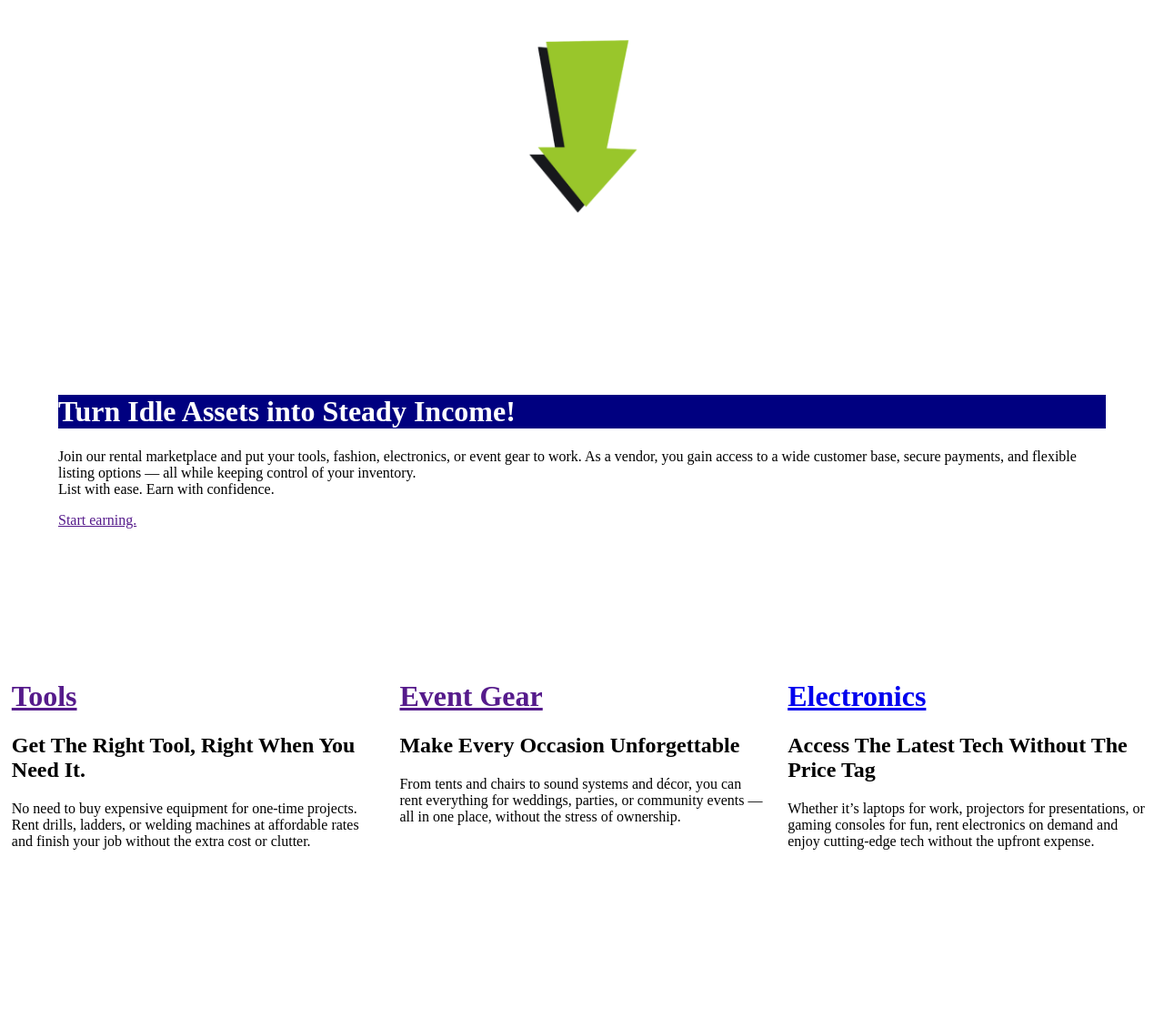
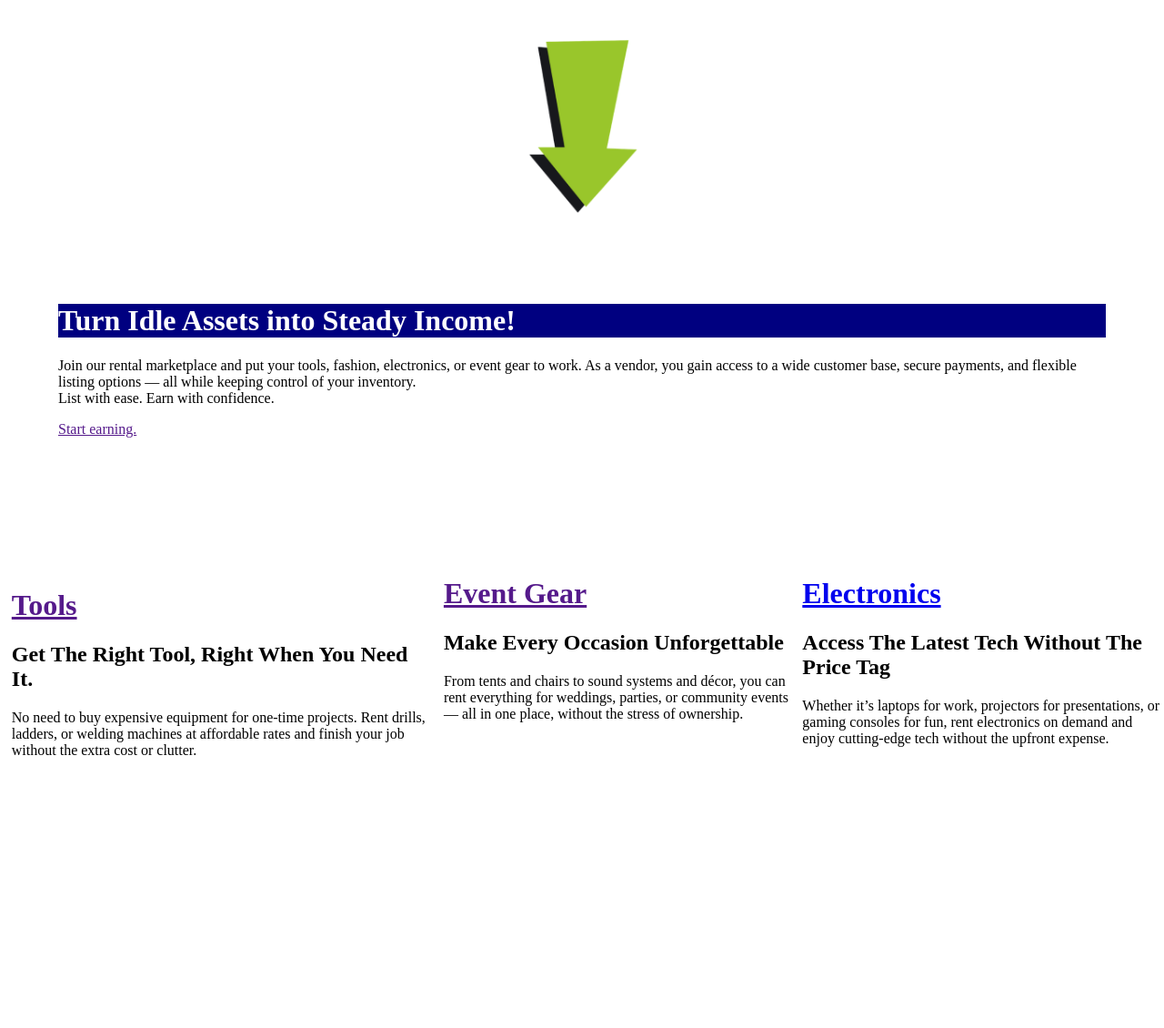
Before and after one commit to Compu-Tronix/Letting_Web_Aplication, a Flask app: page / in a window 1280 px wide. Shown: the part 487-1617 px from the top of the page at 91% size. Run offline with Flask 3, Linux system fonts and the light colour scheme; some libraries are stand-ins or nearby versions.

Commit message:
index.html update

```diff
--- a/static/stylesheets/index.css
+++ b/static/stylesheets/index.css
@@ -2,72 +2,22 @@
 INDEX.HTML BODY
 */
 /*summary*/
-.summary_container {
-    height: 100vh;
-    display: flex;
-    flex-direction: column;
-}
-.summary_text {
-    width: 90%;
-    height: 50%;
-    margin: auto;
-    display: flex;
-}
-.text-summary {
-    width: 90%;
-    margin: auto;
-}
-.scroll-container {
-    display: flex;
-    width: 90%;
-    margin: auto;
-}
-.scroll {
-    width: 50%;
-    background: none;
-    border: none;
-    margin: auto;
-}
-.home-page-arrow {
-    width: 50%;
-}
+
+
+
+
 /*
 app widget:
 -upload shortcut
 -catagory division shortcuts
 */
-.app-widget-container{
-    display: flex;
-    flex-direction: column;
-    height: 75%;
-    margin: auto;
-}
+
 /*upload shortcut*/
-.upload_shortcut {
-    height: 100%;
-    width: 90%;
-    display: flex;
-    margin: auto;
-}
+
 /*catagory division shortcuts*/
-.catagory_division_shortcuts {
-    height: 100%;
-    display: flex;
-}
-.catagory_summary {
-    width: 100%;
-    margin:1%;
-}
+
 /*associations*/
-.associations {
-    height: 100vh;
-    display: flex;
-    flex-direction: column;
-}
-.associates_container {
-    margin: auto;
-    display: flex;
-}
+
 .associate{
     width: 100%;
     display: flex;
--- a/templates/index.html
+++ b/templates/index.html
@@ -5,7 +5,7 @@
         <meta charset="UTF-8">
         <meta name="viewport" content="width=device-width, initial-scale-1.0">
         <link rel="stylesheet" type="text/css" href="{{url_for('static', filename='style.css')}}">
-        <link rel="stylesheet" type="text/css" href="{{url_for('static', filename='/stylesheets/index.css')}}">
+        <link rel="stylesheet" type="text/css" href="{{url_for('static', filename='/stylesheets/index-old.css')}}">
         <script src="{{url_for('static', filename='jquery.js')}}"></script>
         <script src="{{url_for('static', filename='script.js')}}"></script>
         <script src="{{url_for('static', filename='/scripts/index.js')}}"></script>
@@ -65,9 +65,9 @@
     </nav>
     <body>
         <!-- summary -->
-        <div class="summary_container">
-            <div class="summary_text">
-                <div class="text-summary">
+        <div style="height: 100vh; display: flex; flex-direction: column;">
+            <div style="width: 90%; height: 50%; margin: auto; display: flex;">
+                <div style="width: 90%; margin: auto;">
                     <h1 style="background: navy; color: white;">
                         Rent. Earn. Repeat.
                     </h1>
@@ -78,9 +78,9 @@
                     </p>
                 </div>
             </div>
-            <div class="scroll-container">
-                <button class="scroll" onclick="smoothScroll(document.getElementById('app_widget'))">
-                    <img src="{{url_for('static', filename='assets/icons/arrow.png')}}" class="home-page-arrow" alt="home-page-arrow">
+            <div style="display: flex; width: 90%; margin: auto;">
+                <button onclick="smoothScroll(document.getElementById('app_widget'))" style="width: 50%; background: none; border: none; margin: auto;">
+                    <img src="{{url_for('static', filename='assets/icons/arrow.png')}}" style="width: 50%;" alt="home-page-arrow">
                 </button>
             </div>
         </div>
@@ -89,14 +89,14 @@
             -upload shortcut
             -catagory division shortcuts
         -->
-        <div class="summary_container" id="app_widget">
-            <div class="app-widget-container">
+        <div class="summary_container" id="app_widget" style="height: 100vh;">
+            <div style="display: flex; flex-direction: column; height: 75%; margin: auto;">
                 <!-- upload shortcut -->
-                <div class="upload_shortcut">
-                    <div class="upload-shortcut-container">
-                            <h1 style="background: navy; color: white;">
-                                Turn Idle Assets into Steady Income!
-                            </h1>
+                <div style="height: 100%; width: 90%; display: flex; margin: auto;">
+                    <div>
+                        <h1 style="background: navy; color: white;">
+                            Turn Idle Assets into Steady Income!
+                        </h1>
                         <p>
                             Join our rental marketplace and put your tools, fashion, electronics, or event gear to work. As a vendor, you gain access to a wide customer base, secure payments, and flexible listing options — all while keeping control of your inventory.
                             <br>List with ease. Earn with confidence.
@@ -107,11 +107,11 @@
                     </div>
                 </div>
                 <!-- catagory division shortcuts -->
-                <div class="catagory_division_shortcuts">
-                    <div class="catagory_summary">
+                <div style="height: 100%; display: flex;">
+                    <div style="width: 100%; margin:1%;">
                         <a href="">
                             <h1>
-                            Tools
+                                Tools
                             </h1>
                         </a>
                         <h2>
@@ -121,7 +121,7 @@
                             No need to buy expensive equipment for one‑time projects. Rent drills, ladders, or welding machines at affordable rates and finish your job without the extra cost or clutter.
                         </p>
                     </div>
-                    <div class="catagory_summary">
+                    <div>
                         <a href="">
                             <h1>
                                 Event Gear
@@ -134,7 +134,7 @@
                             From tents and chairs to sound systems and décor, you can rent everything for weddings, parties, or community events — all in one place, without the stress of ownership.
                         </p>
                     </div>
-                    <div class="catagory_summary">
+                    <div>
                         <a href="javascript:void(0)" id="user_access_button">
                             <h1>
                                 Electronics
@@ -153,21 +153,21 @@
         <!--
             associates
         -->
-        <div class="associations" id="associations">
+        <div id="associations" style="height: 100vh; display: flex; flex-direction: column;">
             <h1 style="background: navy; color: white;">
                        Associates
             </h1>
-            <div class="associates_container">
-                <div class="associate">
-                    <img src="{{url_for('static', filename='assets/icons/associate.png')}}" class="associate-img" alt="associate-img">
+            <div style="margin: auto; display: flex;">
+                <div style="width: 100%; display: flex;">
+                    <img src="{{url_for('static', filename='assets/icons/associate.png')}}" alt="associate-img" style="width: 25%; margin: auto;">
                 </div>
-                <div class="associate">
-                    <img src="{{url_for('static', filename='assets/icons/associate.png')}}" class="associate-img" alt="associate-img">
+                <div style="width: 100%; display: flex;">
+                    <img src="{{url_for('static', filename='assets/icons/associate.png')}}" alt="associate-img" style="width: 25%; margin: auto;">
                 </div>
             </div>
         </div>
     </body>
-    <div class="footer-home-page">
+    <div style="bottom: 0; width: 100%; display: flex; justify-content: space-between; background: gray;">
         <!--
             footer:
             -additional documents
```
